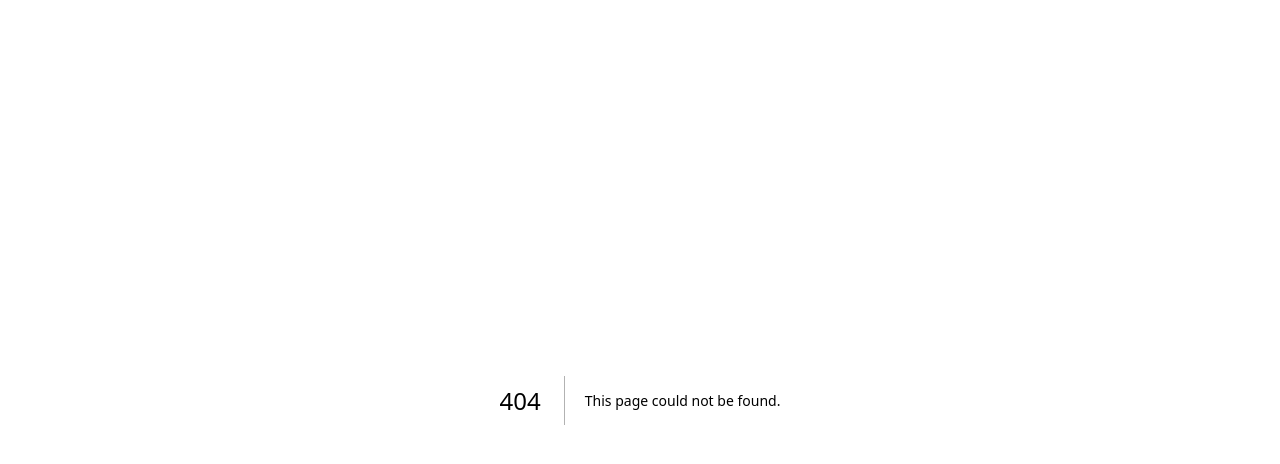
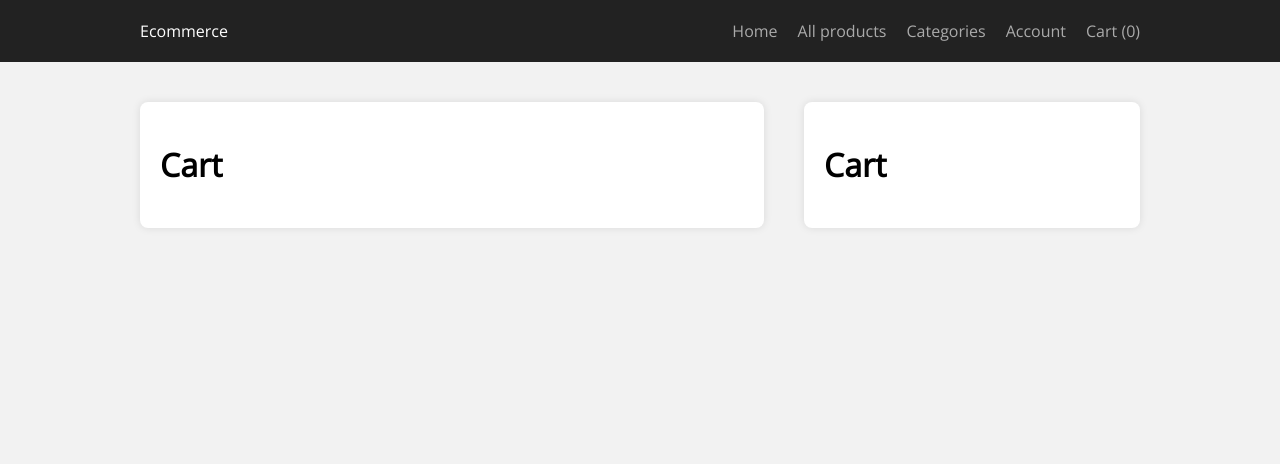
Before and after one commit to Chbmleao/Ecommerce-Front, a Next.js app: page /cart in a window 1280 px wide. Before the commit this address had no page. Shown: the top 464 px of the page. Built offline with nearby package versions, Linux system fonts and the light colour scheme.

Commit message:
feat: fetch cart products from its ids

```diff
--- a/components/CartContext.js
+++ b/components/CartContext.js
@@ -28,7 +28,11 @@ export function CartContextProvider({children}) {
   const memoizedGetCartLength = useMemo(() => getCartLength, [cartProducts]);
 
   return (
-    <CartContext.Provider value={{addProductToCart, getCartLength: memoizedGetCartLength}}>
+    <CartContext.Provider value={{
+      cartProducts,
+      addProductToCart,
+      getCartLength: memoizedGetCartLength
+    }}>
       {children}
     </CartContext.Provider>
   );
--- /dev/null
+++ b/pages/api/cart.js
@@ -0,0 +1,8 @@
+import {mongooseConnect} from "@/lib/mongoose";
+import {Product} from "@/models/Product";
+
+export default async function handle(req,res) {
+  await mongooseConnect();
+  const ids = req.body.ids;
+  res.json(await Product.find({_id:ids}));
+}
--- /dev/null
+++ b/pages/cart.js
@@ -0,0 +1,100 @@
+import Center from "@/components/Center";
+import Header from "@/components/Header";
+import styled from "styled-components";
+import { useContext, useEffect, useState } from "react";
+import { CartContext } from "@/components/CartContext";
+import axios from "axios";
+
+const ColumnsWrapper = styled.div`
+  margin: 40px 0;
+  display: grid;
+  grid-template-columns: 1.3fr .7fr;
+  gap: 40px;
+`;
+
+const Box = styled.div`
+  background-color: #fff;
+  padding: 20px;
+  border-radius: 0.5rem;
+  box-shadow: 0 0 0.5rem rgba(0,0,0,0.1);
+`;
+
+export default function CartPage() {
+  const { cartProducts: cartProductsIds} = useContext(CartContext);
+  const [products, setProducts] = useState([]);
+
+  useEffect(() => {
+    const fetchCartProducts = async () => {
+      try {
+        const result = await getCartProducts(cartProductsIds);
+        setProducts(result || []);
+      } catch (error) {
+        console.error("Error fetching cart products:", error);
+      }
+    };
+
+    fetchCartProducts();
+  }, [cartProductsIds]);
+
+  return (
+    <div>
+      <Header/>
+      <Center>
+        <ColumnsWrapper>
+          <Box>
+            <h1>Cart</h1>
+            <div>
+              {products?.map((product) => {
+                return (
+                  <div key={product._id}>
+                    <div>{product.title}</div>
+                    <div>{product.quantity}</div>
+                  </div>
+                );
+              })}
+            </div>
+          </Box>
+          <Box>
+            <h1>Cart</h1>
+          </Box>
+        </ColumnsWrapper>
+      </Center>
+    </div>
+  );
+}
+
+async function getCartProducts(cartProductsIds) {
+  const cartProducts = [];
+  const productsIds = [];
+
+  for (const productId of cartProductsIds) {
+    const existingItem = cartProducts.find((item) => item._id === productId);
+
+    if (existingItem) {
+      existingItem.quantity++;
+    } else {
+      const item = {
+        _id: productId,
+        quantity: 1,
+      };
+      cartProducts.push(item);
+      productsIds.push(productId);
+    }
+  }
+
+  if (productsIds.length === 0) {
+    return Promise.resolve([]);
+  }
+
+  return axios.post("/api/cart", {ids: productsIds})
+    .then((res) => {
+      const products = res.data;
+      for (const product of products) {
+        const item = cartProducts.find((item) => item._id === product._id);
+        product.quantity = item.quantity;
+      }
+
+      return products;
+    }
+  );
+}
```
